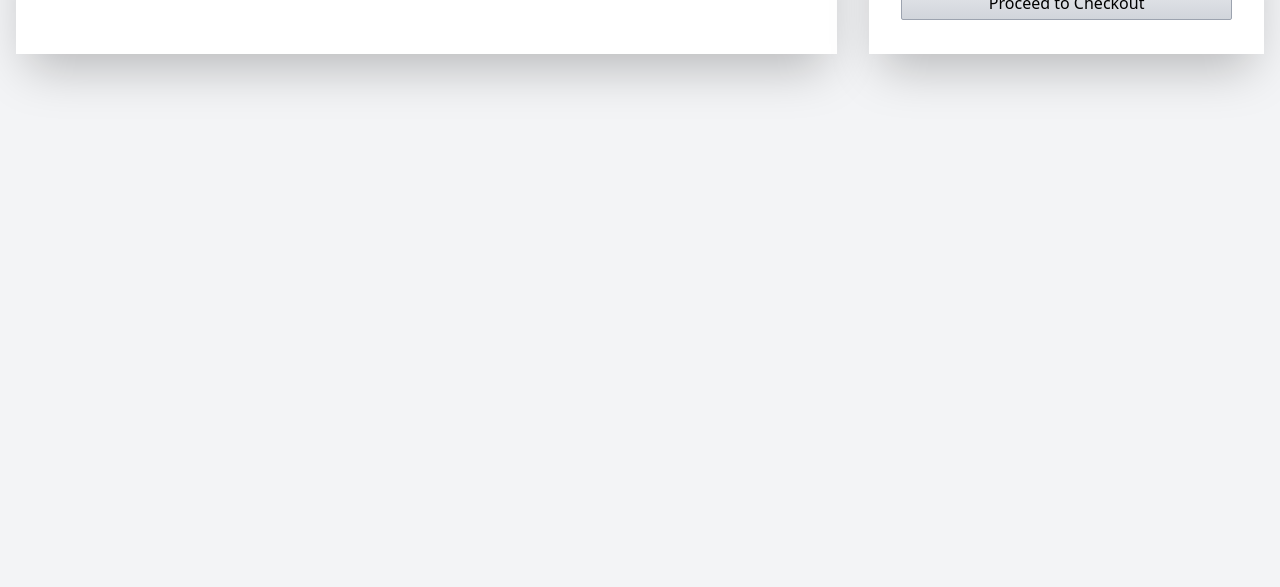
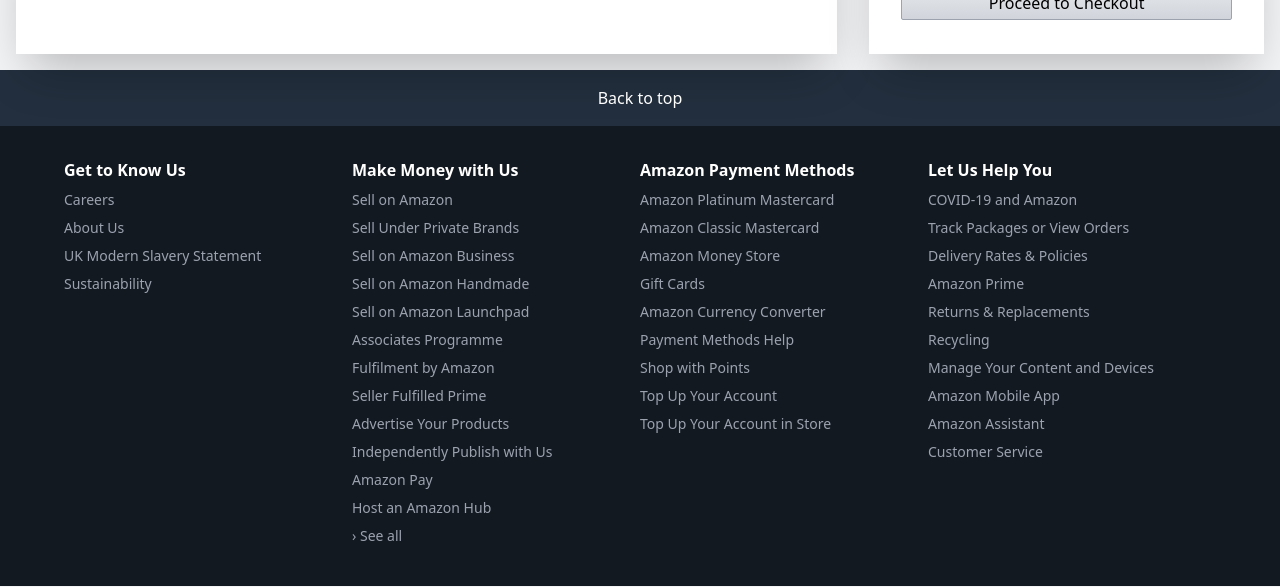
Before and after one commit to MonwarK/amazon-clone-2, a Next.js app: page /basket in a window 1280 px wide. Shown: the part 210-797 px from the top of the page. Built offline with nearby package versions, Linux system fonts and the light colour scheme.

Commit message:
Added footer to other pages

```diff
--- a/src/pages/basket.js
+++ b/src/pages/basket.js
@@ -4,6 +4,7 @@
 import { selectItems } from '../slices/basketSlice'
 import { selectUser } from '../slices/userSlice'
 import Currency from "react-currency-formatter"
+import Footer from '../components/Footer'
 
 function basket() {
 
@@ -44,6 +45,8 @@
                     <button className="button w-full" disabled={user.user?false:true}>Proceed to Checkout</button>
                 </div>
             </div>
+
+            <Footer />
         </div>
     )
 }
--- a/src/pages/login.js
+++ b/src/pages/login.js
@@ -3,6 +3,7 @@
 import { useRouter } from "next/router";
 import { useEffect, useState } from "react";
 import { useDispatch, useSelector } from "react-redux";
+import Footer from "../components/Footer";
 import Header from "../components/Header";
 import { auth, signInWithGoogle } from "../Firebase";
 import { selectUser, signIn, signOut, userSlice } from "../slices/userSlice";
@@ -90,6 +91,8 @@
 
         </main>
       }
+
+      <Footer />
     </div>
 
   )
--- a/src/pages/register.js
+++ b/src/pages/register.js
@@ -2,6 +2,7 @@
 import { useRouter } from 'next/router'
 import React, { useState } from 'react'
 import { useSelector } from 'react-redux'
+import Footer from '../components/Footer'
 import Header from '../components/Header'
 import { auth } from '../Firebase'
 import { selectUser } from '../slices/userSlice'
@@ -80,6 +81,8 @@
 
             </main>
         }
+
+        <Footer />
         </div>
     )
 }
```
